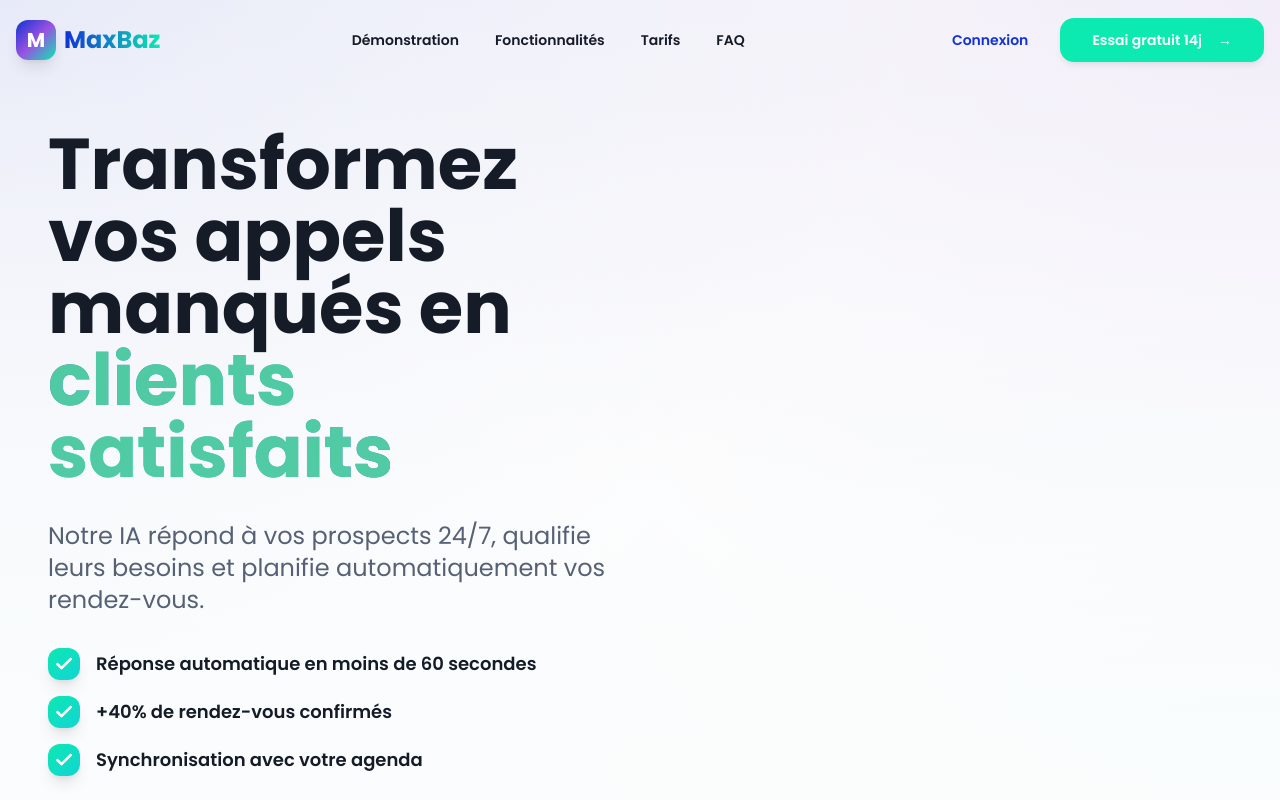
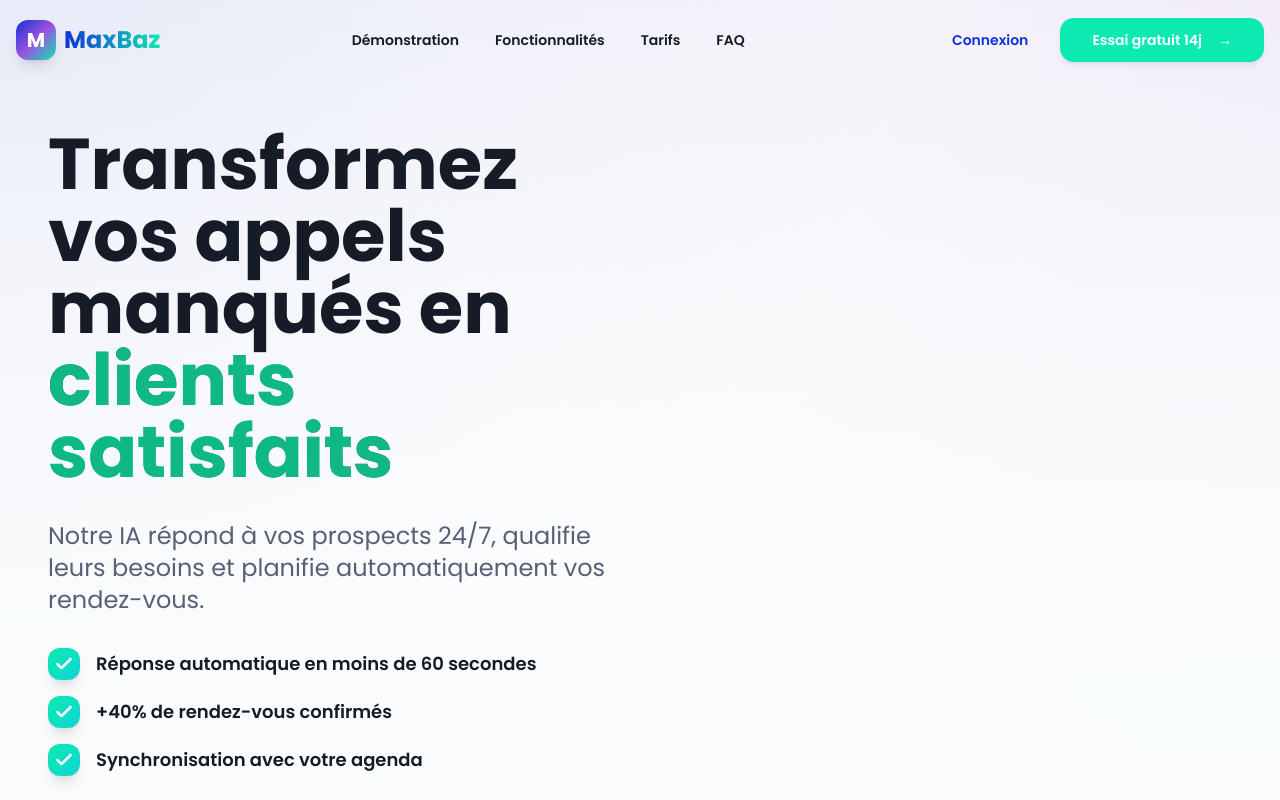
Before and after one commit to sasportasmaxime-coder/maxbaz-instant-connect, a React (Vite) app: page / in a window 1280 px wide. Shown: the top 800 px of the page. Built offline with nearby package versions, Linux system fonts and the light colour scheme; the HTML template or start-up script is replaced by a standard one.

Commit message:
Remove animation from hero section

```diff
--- a/src/components/HeroSection.tsx
+++ b/src/components/HeroSection.tsx
@@ -29,7 +29,7 @@ const HeroSection = () => {
             {/* Titre impact */}
             <h1 className="text-5xl md:text-6xl lg:text-7xl font-bold leading-[1.1] text-foreground">
               Transformez vos appels manqués en{" "}
-              <span className="bg-gradient-to-r from-primary via-accent to-primary bg-clip-text animate-pulse-slow text-emerald-500">
+              <span className="bg-gradient-to-r from-primary via-accent to-primary bg-clip-text text-emerald-500">
                 clients satisfaits
               </span>
             </h1>
```
